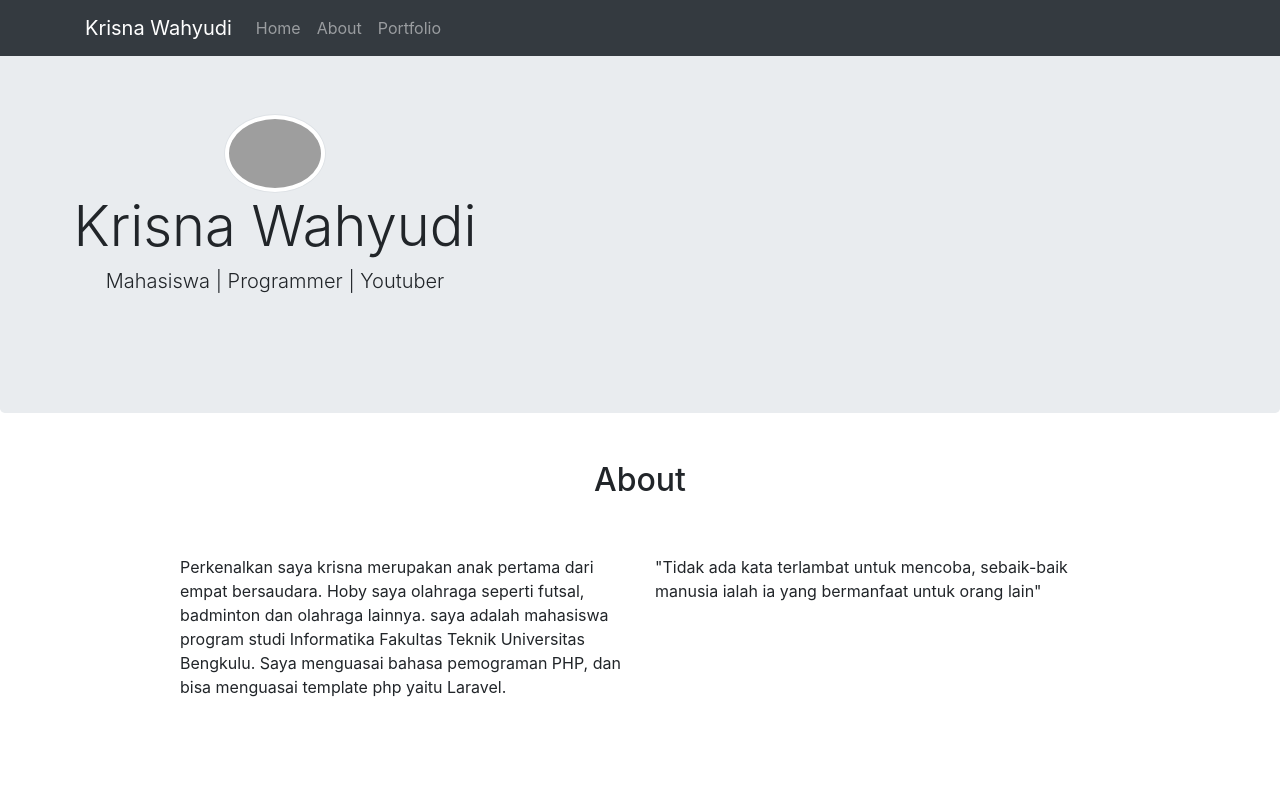
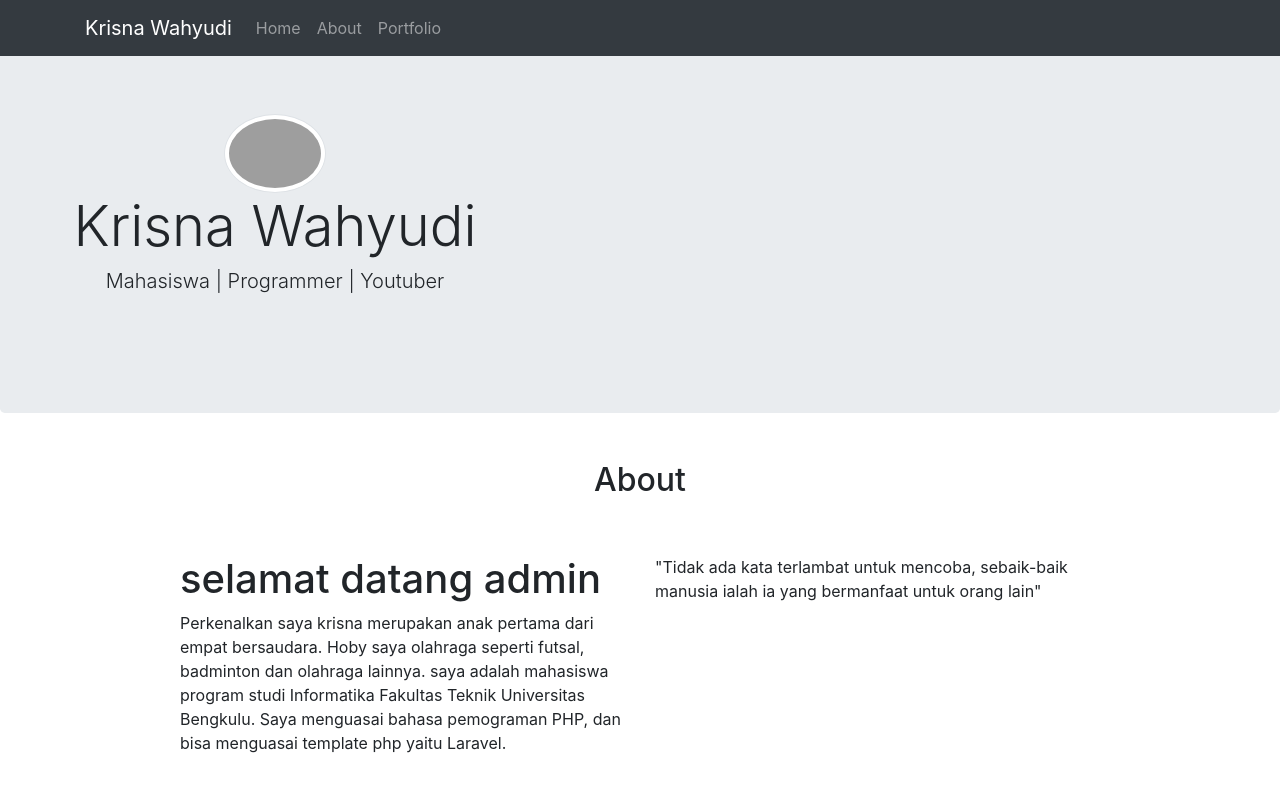
Before and after one commit to Kwahyu09/Kwahyu09.github.io, a plain HTML site: page index.html in a window 1280 px wide. Shown: the top 800 px of the page. Drawn offline with nearby package versions, Linux system fonts and the light colour scheme; grey boxes are pictures that could not be loaded.

Commit message:
mengubah tampilan

```diff
--- a/index.html
+++ b/index.html
@@ -74,6 +74,7 @@
         </div>
         <div class="row justify-content-center">
           <div class="col-md-5">
+            <h1>selamat datang admin</h1>
             <p>
               Perkenalkan saya krisna merupakan anak pertama dari empat
               bersaudara. Hoby saya olahraga seperti futsal, badminton dan
```
